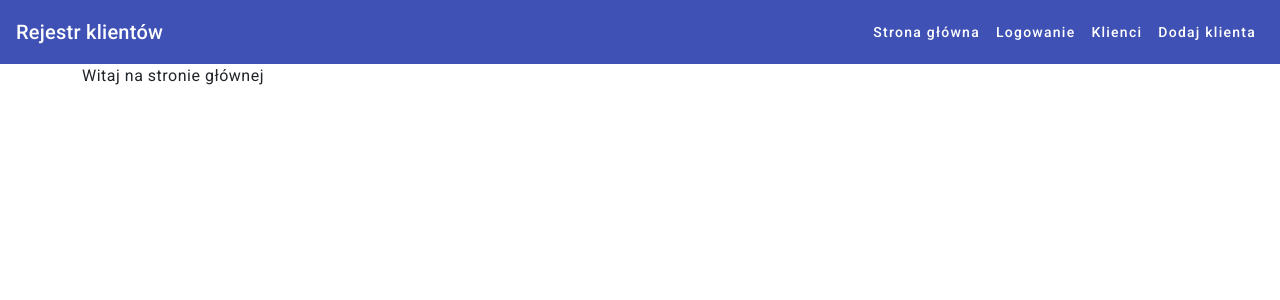
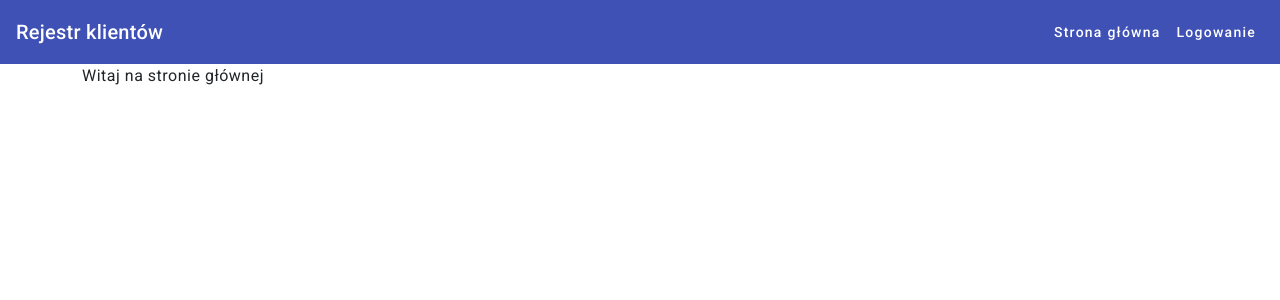
Before and after one commit to TomaszOciepa/angular-course-part-2, an Angular app: page / in a window 1280 px wide. Shown: the top 300 px of the page. Built offline with nearby package versions, Linux system fonts and the light colour scheme.

Commit message:
L192 Guard canActivate w postaci funkcji (Angular 15)

```diff
--- a/src/app/modules/clients/clients-routing.module.ts
+++ b/src/app/modules/clients/clients-routing.module.ts
@@ -3,10 +3,15 @@ import { RouterModule, Routes } from '@angular/router';
 import { ClientsComponent } from './clients.component';
 import { ClientComponent } from './components/client/client.component';
 import { ClientFormComponent } from './components/client-form/client-form.component';
+import { authActivateGuard } from '../core/guards/auth-activate.guard';
 
 const routes: Routes = [
-  { path: '', component: ClientsComponent },
-  { path: 'dodaj', component: ClientFormComponent },
+  { path: '', component: ClientsComponent, canActivate: [authActivateGuard] },
+  {
+    path: 'dodaj',
+    component: ClientFormComponent,
+    canActivate: [authActivateGuard],
+  },
   { path: ':id', component: ClientComponent },
 ];
 
--- a/src/app/modules/core/components/header/header.component.html
+++ b/src/app/modules/core/components/header/header.component.html
@@ -4,8 +4,10 @@
     <span class="spacer"></span>
     <button mat-button routerLink="/">Strona główna</button>
     <button mat-button routerLink="/logowanie" *ngIf="!user">Logowanie</button>
-    <button mat-button routerLink="/klienci">Klienci</button>
-    <button mat-button routerLink="/klienci/dodaj">Dodaj klienta</button>
+    <button mat-button routerLink="/klienci" *ngIf="user">Klienci</button>
+    <button mat-button routerLink="/klienci/dodaj" *ngIf="user">
+      Dodaj klienta
+    </button>
     <button mat-button (click)="logout()" *ngIf="user">Wyloguj się</button>
   </mat-toolbar>
 </nav>
--- /dev/null
+++ b/src/app/modules/core/guards/auth-activate.guard.ts
@@ -0,0 +1,16 @@
+import { inject } from '@angular/core';
+import {
+  ActivatedRouteSnapshot,
+  CanActivateFn,
+  Router,
+  RouterStateSnapshot,
+} from '@angular/router';
+import { AuthService } from '../services/auth.service';
+
+export const authActivateGuard: CanActivateFn = (
+  route: ActivatedRouteSnapshot,
+  state: RouterStateSnapshot,
+) => {
+  const isLoggedIn = inject(AuthService).isLoggedIn();
+  return isLoggedIn ? isLoggedIn : inject(Router).createUrlTree(['/logowanie']);
+};
--- a/src/app/modules/core/services/auth.service.ts
+++ b/src/app/modules/core/services/auth.service.ts
@@ -39,6 +39,10 @@ export class AuthService {
     );
   }
 
+  isLoggedIn(): boolean {
+    return !!this.user.getValue();
+  }
+
   register(userData: PostUser): Observable<PostUserResponse> {
     return this.http.post<PostUserResponse>(`${this.apiUrl}/users`, userData);
   }
```
Also changed, not shown: 1 other file (tests, documents, lock files or other folders).
